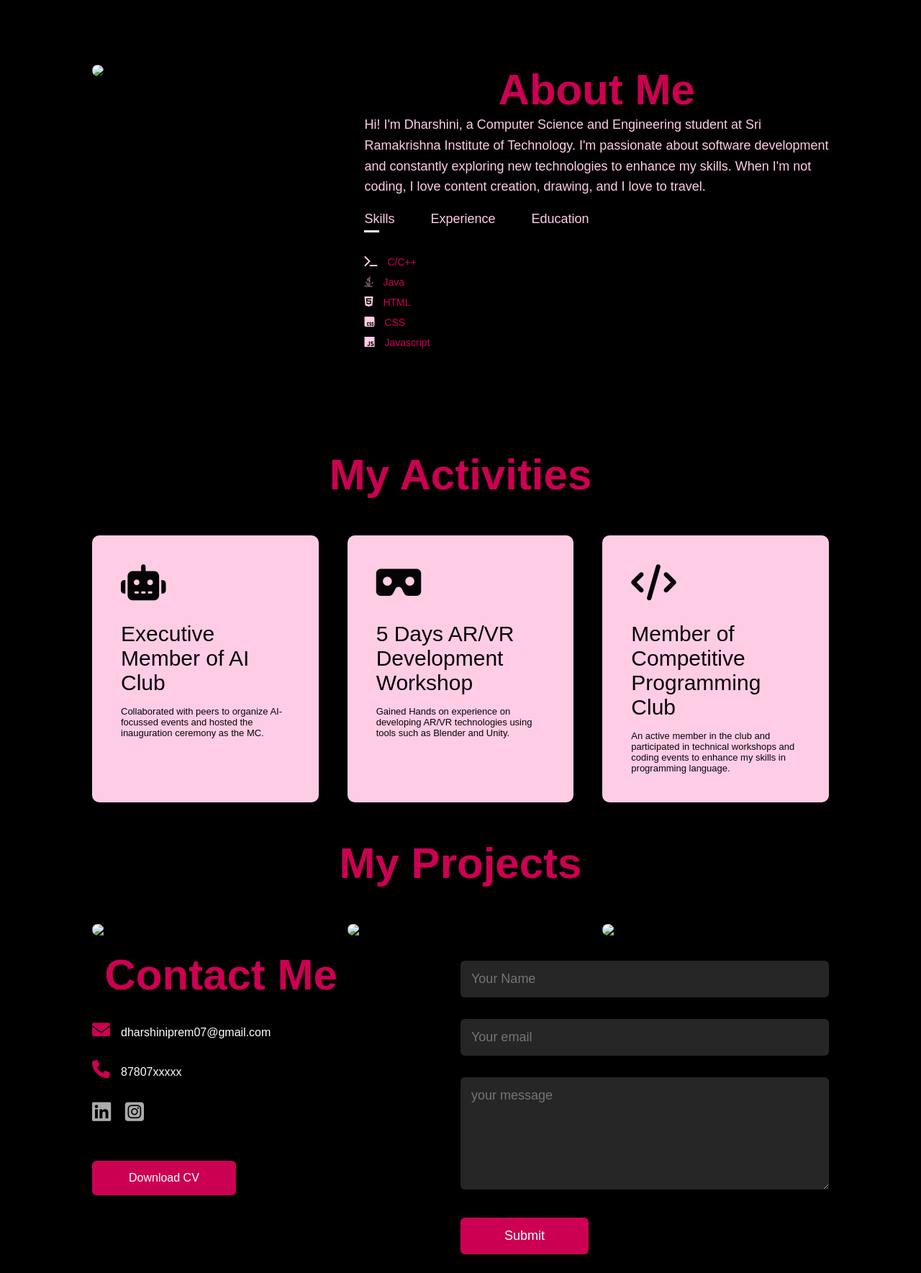
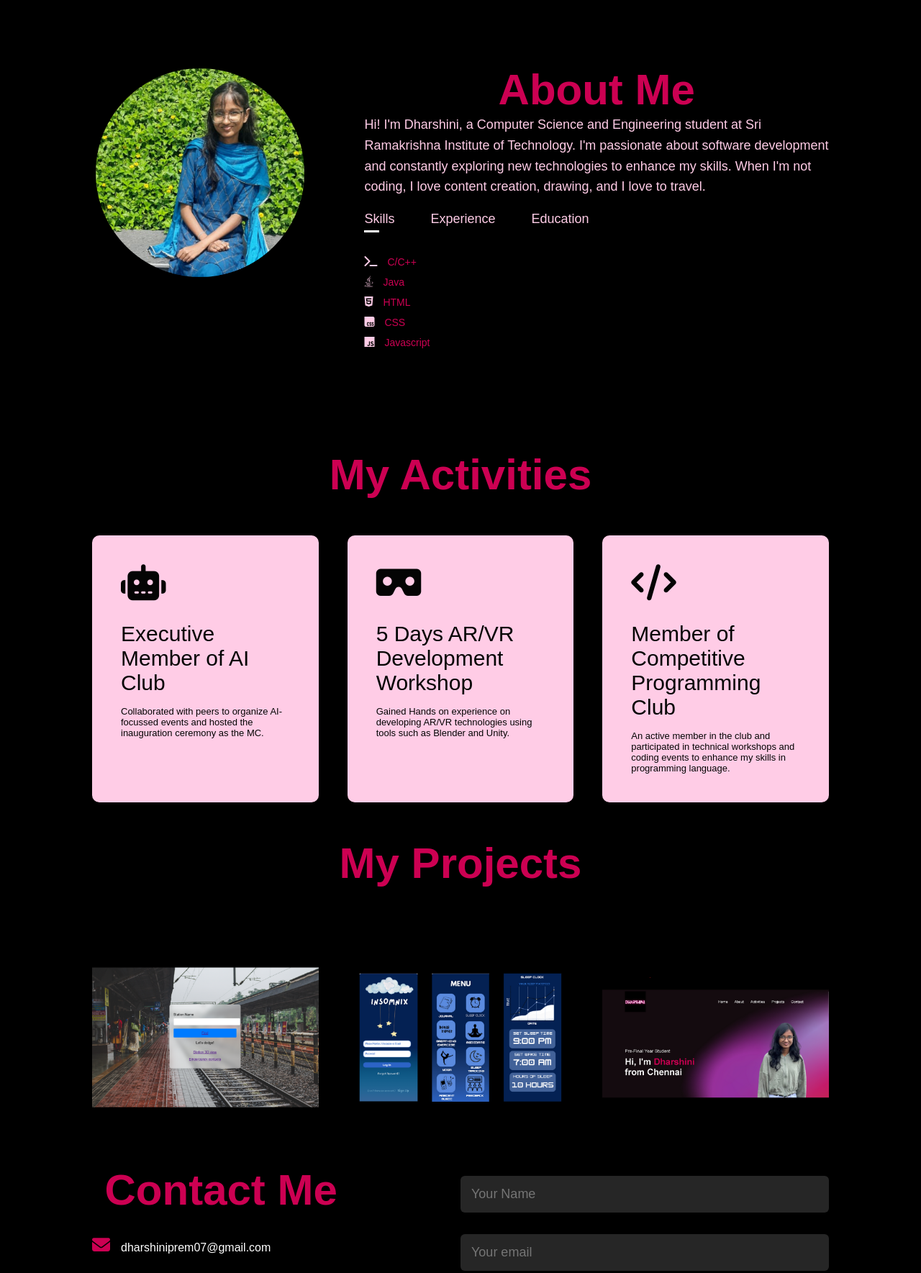
Before and after one commit to Dharshini-200407/my-portfolio, a plain HTML site: page index.html in a window 1280 px wide. Shown: the part 800-2569 px from the top of the page at 72% size. Drawn offline with Linux system fonts and the light colour scheme; the site is published under a folder, as on GitHub Pages, so addresses that start at the root find nothing.

Commit message:
Update index.html

```diff
--- a/index.html
+++ b/index.html
@@ -11,7 +11,7 @@
     <div id="header">
         <div class="container">
             <nav>
-                <img src="/images/dp.png" class="logo">
+                <img src="images/dp.png" class="logo">
                 <ul id="sidemenu">
                     <li><a href="#header">Home</a></li>
                     <li><a href="#about">About</a></li>
@@ -34,7 +34,7 @@
         <div class="container">
             <div class="row">
                 <div class="about-col-1">
-                    <img src="/images/prof.png" class="b">
+                    <img src="images/prof.png" class="b">
                 </div>
                 <div class="about-col-2">
                     <h1 class="sub-title"> About Me</h1>
@@ -111,21 +111,21 @@
             <h1 class="sub-title">My Projects</h1>
             <div class="work-list">
                 <div class="work">
-                    <img src="/images/sih1.png">
+                    <img src="images/sih1.png">
                     <div class="layer">
                         <h3>Navigation for Railway Station Facilities and Locations.</h3>
                         <p>My submission for Smart India Hackathon</p>
                     </div>
                 </div>
                 <div class="work">
-                    <img src="/images/insomnix1.png">
+                    <img src="images/insomnix1.png">
                     <div class="layer">
                         <h3>Insomnix</h3>
                         <p>Designed an app to help people with chronic insomnia and used scientific solutions for the cure</p>
                     </div>
                 </div>
                 <div class="work">
-                    <img src="/images/pf1.png">
+                    <img src="images/pf1.png">
                     <div class="layer">
                         <h3>My Portfolio Website</h3>
                         <p>My first ever website created using HTML,CSS and Javascript</p>
@@ -146,7 +146,7 @@
             <a href="https://www.linkedin.com/in/dharshini-prem-b64b5b1ba/"><i class="fa-brands fa-linkedin"></i></a>
             <a href="https://www.instagram.com/dharshinixoxo/"><i class="fa-brands fa-square-instagram"></i></a>
       </div>
-      <a href="/images/P.DHARSHINI-FlowCV-Resume-20250205.pdf"download class="btn btn2">Download CV</a>
+      <a href="images/P.DHARSHINI-FlowCV-Resume-20250205.pdf"download class="btn btn2">Download CV</a>
     </div>
         <div class="contact-right">
         <form name="submit-to-google-sheet">
```
